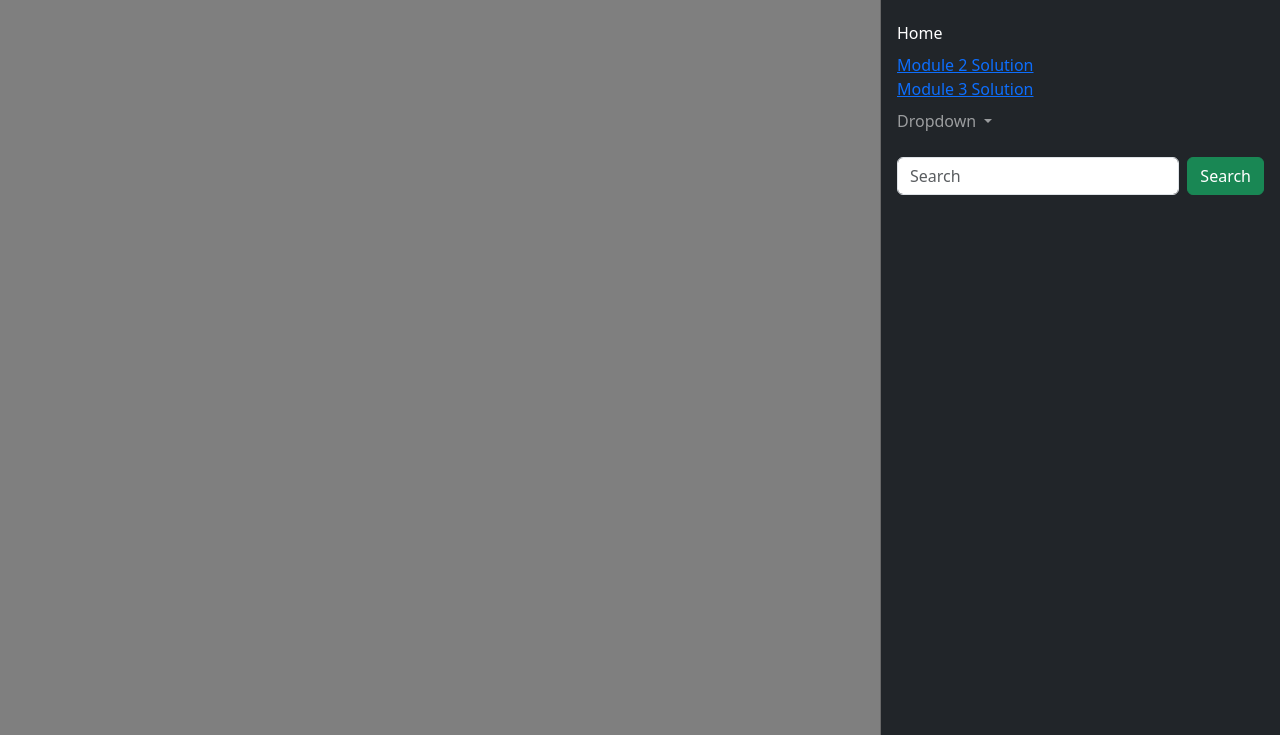
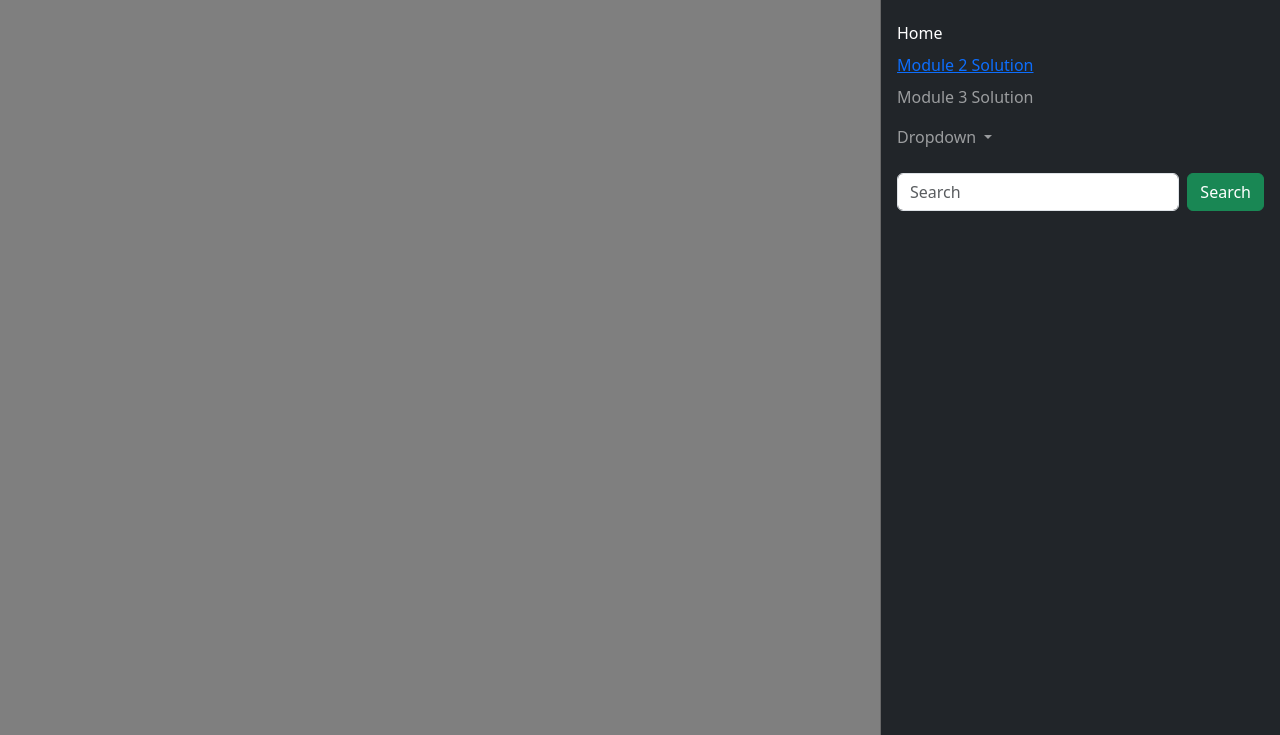
Before and after one commit to PPuertos/webDevelopmentCourse, a website: page index.html in a window 1280 px wide. Both pictures are taken after a click on the button "Toggle navigation". Shown: the part 65-800 px from the top of the page. Drawn offline with Linux system fonts and the light colour scheme.

Commit message:
update
A ver si jala en github

```diff
--- a/index.html
+++ b/index.html
@@ -34,7 +34,7 @@
                         <a href="module_2_solution/module_2_solution.html" class="">Module 2 Solution</a>
                     </li>
                     <li class="nav-item">
-                      <a href="module_3_solution/index.html" class="">Module 3 Solution</a>
+                      <a href="module_3_solution/index.html" class="nav-link">Module 3 Solution</a>
                     </li>
                     <li class="nav-item dropdown">
                       <a class="nav-link dropdown-toggle" href="#" role="button" data-bs-toggle="dropdown" aria-expanded="false">
```
